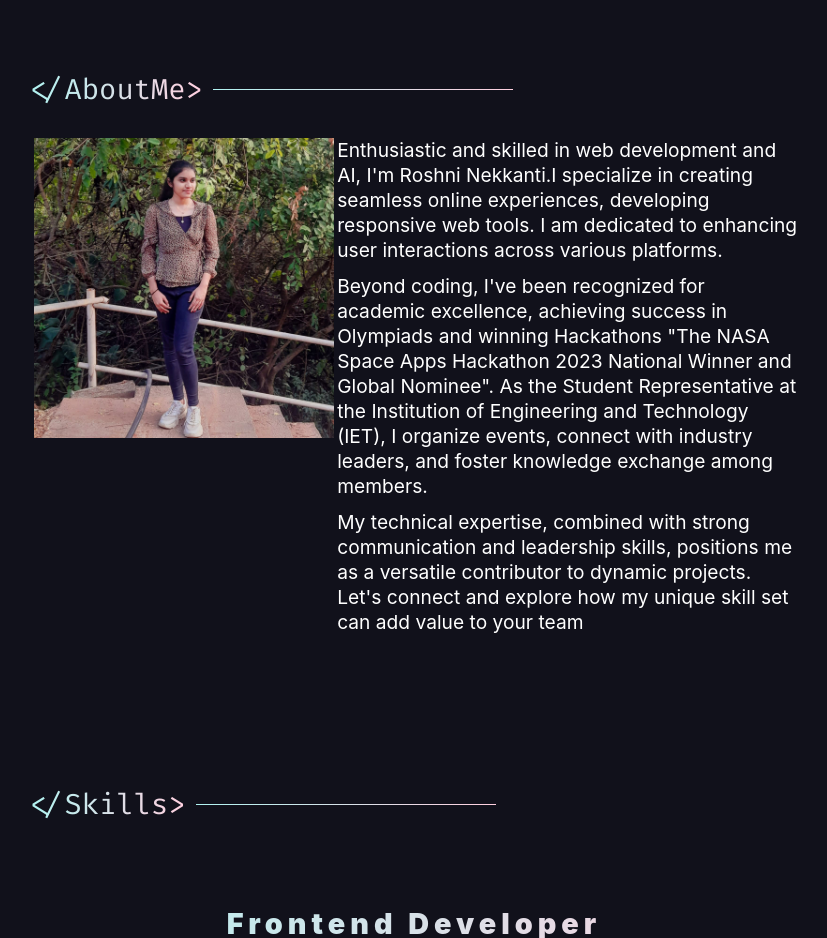
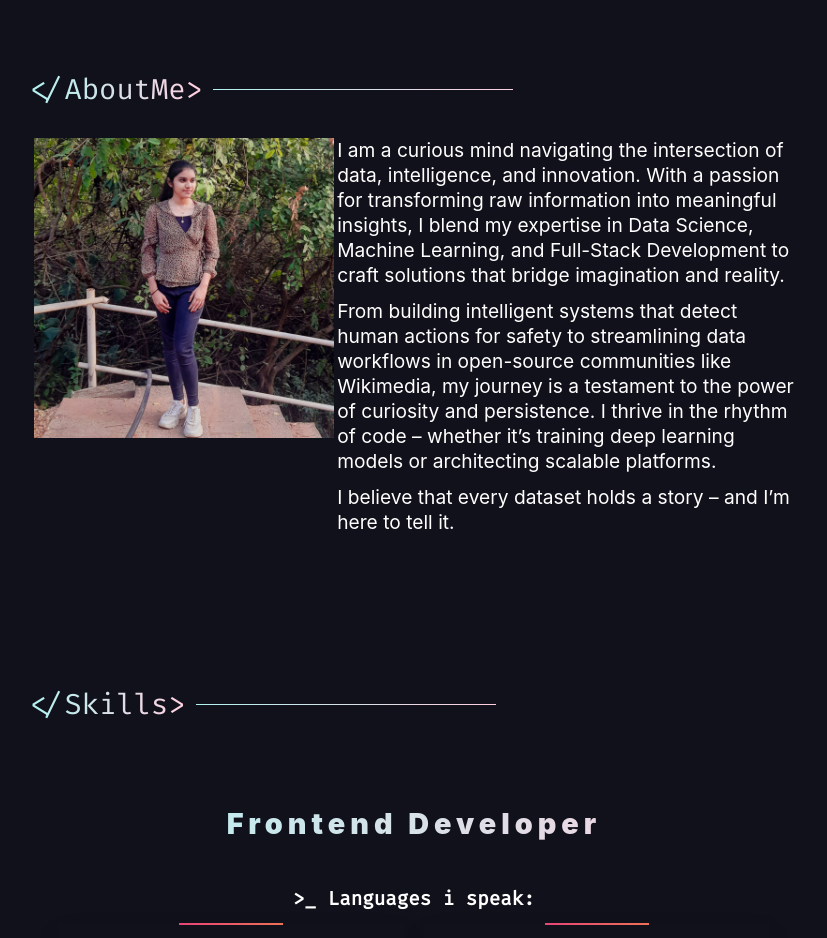
Before and after one commit to Ro-shni/ROSHNI_NEKKANTI.io, a plain HTML site: page index.html in a window 1280 px wide. Shown: the part 840-1778 px from the top of the page, without its empty margins (226-1053 px from the left). Drawn offline with nearby package versions, Linux system fonts and the light colour scheme; a web font is replaced by a local one.

Commit message:
Update index.html description

```diff
--- a/index.html
+++ b/index.html
@@ -164,9 +164,9 @@
                 <div class="info-dp-section">
                     <div class="dp" data-aos="fade-up"><img src="src\jpg\roshni_img.jpg" alt="Roshni Nekkanti" tabindex="0" aria-label="image of Roshni"></div>
                     <div class="about-info">
-                        <p tabindex="0">Enthusiastic and skilled in web development and AI, I'm Roshni Nekkanti.I specialize in creating seamless online experiences, developing responsive web tools. I am dedicated to enhancing user interactions across various platforms.</p> <br>
-                        <p tabindex="0">Beyond coding, I've been recognized for academic excellence, achieving success in Olympiads and winning Hackathons "The NASA Space Apps Hackathon 2023 National Winner and Global Nominee". As the Student Representative at the Institution of Engineering and Technology (IET), I organize events, connect with industry leaders, and foster knowledge exchange among members. </p> <br>
-                           <p tabindex="0">My technical expertise, combined with strong communication and leadership skills, positions me as a versatile contributor to dynamic projects. Let's connect and explore how my unique skill set can add value to your team</p>
+                        <p tabindex="0">I am a curious mind navigating the intersection of data, intelligence, and innovation. With a passion for transforming raw information into meaningful insights, I blend my expertise in Data Science, Machine Learning, and Full-Stack Development to craft solutions that bridge imagination and reality.</p> <br>
+                        <p tabindex="0">From building intelligent systems that detect human actions for safety to streamlining data workflows in open-source communities like Wikimedia, my journey is a testament to the power of curiosity and persistence. I thrive in the rhythm of code – whether it’s training deep learning models or architecting scalable platforms.</p> <br>
+                           <p tabindex="0">I believe that every dataset holds a story – and I’m here to tell it.</p>
 
                     </div>
 
```
